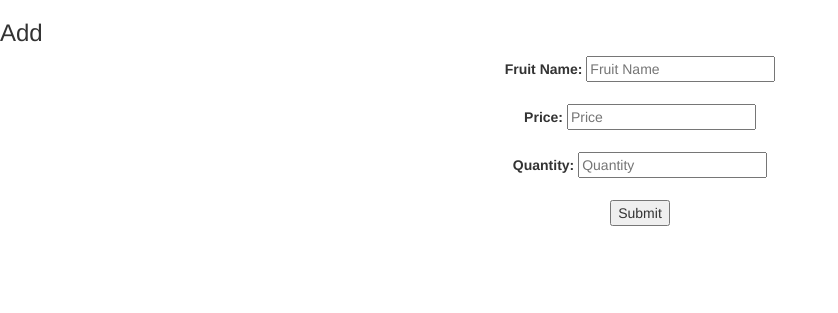
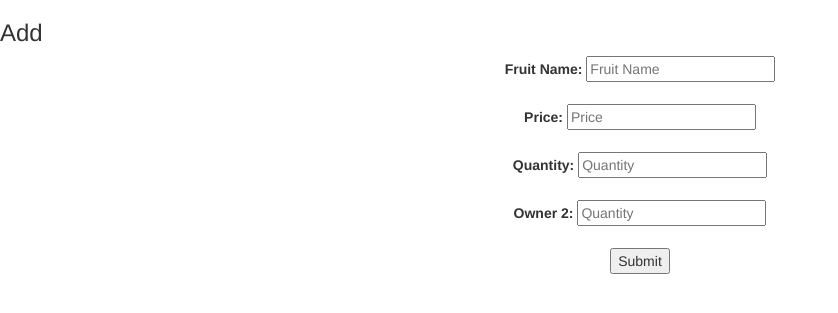
Before and after one commit to rangbind/fruits-shop, a PHP site: page /addFruitsView.php in a window 1280 px wide. Shown: the top 313 px of the page, without its empty margins (0-838 px from the left). Run offline with PHP 8.4, Linux system fonts and the light colour scheme.

Commit message:
Update addFruitsView.php

```diff
--- a/addFruitsView.php
+++ b/addFruitsView.php
@@ -22,6 +22,10 @@
 			<label>Quantity:</label>
 			<input type="text" class="textbox" name="Quantity" placeholder="Quantity" required="true">
 			<br><br>
+
+			<label>Owner 2:</label>
+			<input type="text" class="textbox" name="Quantity" placeholder="Quantity" required="true">
+			<br><br>
 			<button class="submit-btn" type="submit" name="submit">Submit</button>
 		</center>
 	</form>
```
